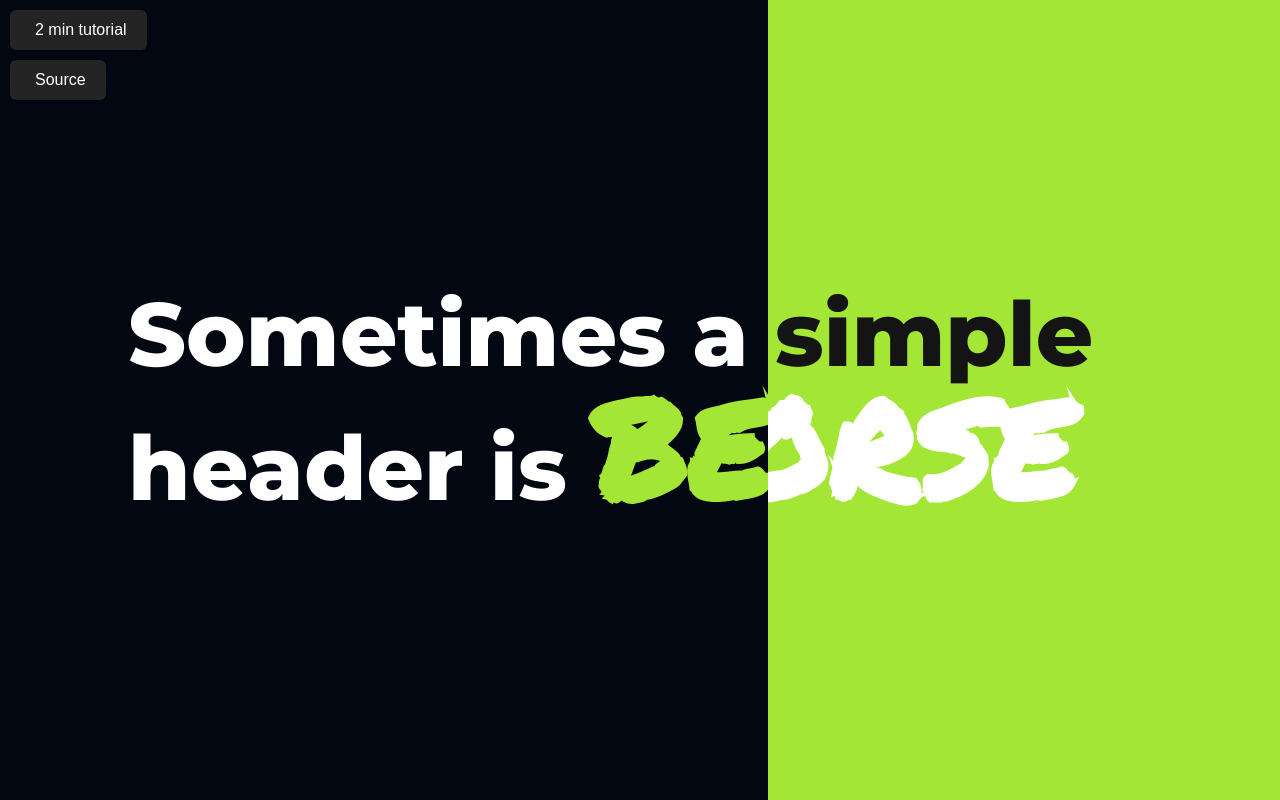
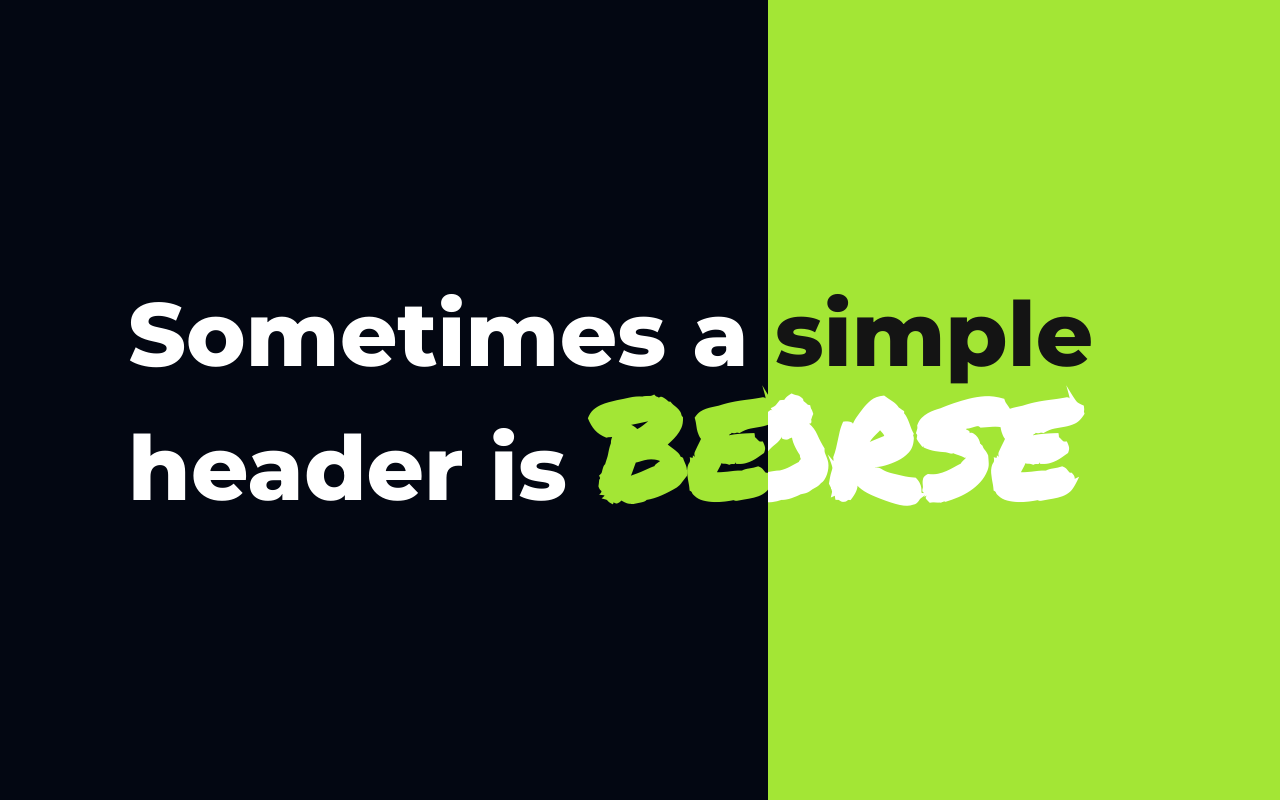
Before and after one commit to codingmonk-yt/header-slider, a plain HTML site: page index.html in a window 1280 px wide. Drawn offline with Linux system fonts and the light colour scheme.

Commit message:
Update index.html

```diff
--- a/index.html
+++ b/index.html
@@ -25,26 +25,6 @@
         <span class="fancy">worse</span>
       </h2>
     </div>
-
-    <a
-      id="source-link"
-      class="meta-link"
-      href="https://superlist.com"
-      target="_blank"
-    >
-      <i class="fa-solid fa-link"></i>
-      <span class="roboto-mono">Source</span>
-    </a>
-
-    <a
-      id="yt-link"
-      class="meta-link"
-      href="https://youtu.be/zGKNMm4L-r4"
-      target="_blank"
-    >
-      <i class="fa-brands fa-youtube"></i>
-      <span>2 min tutorial</span>
-    </a>
   </body>
   <script src="script.js"></script>
 </html>
```
